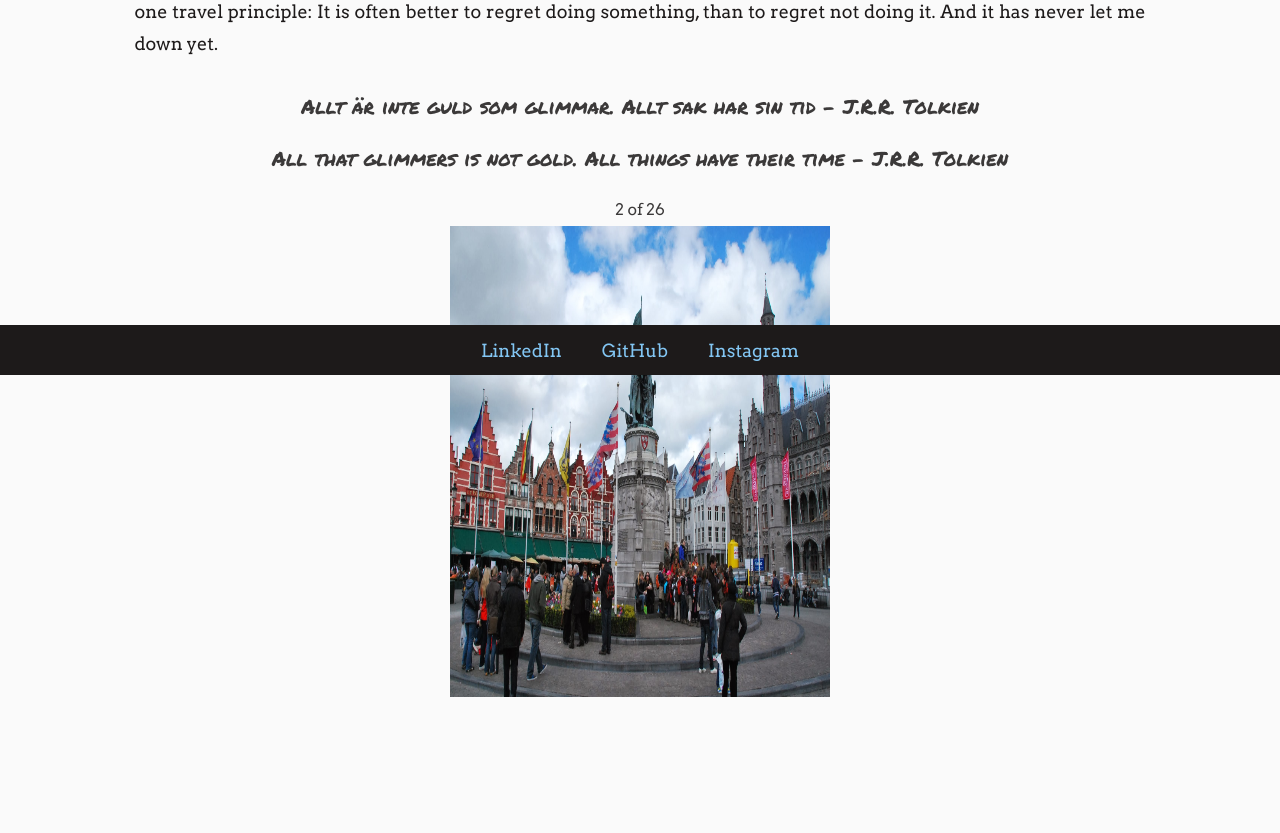
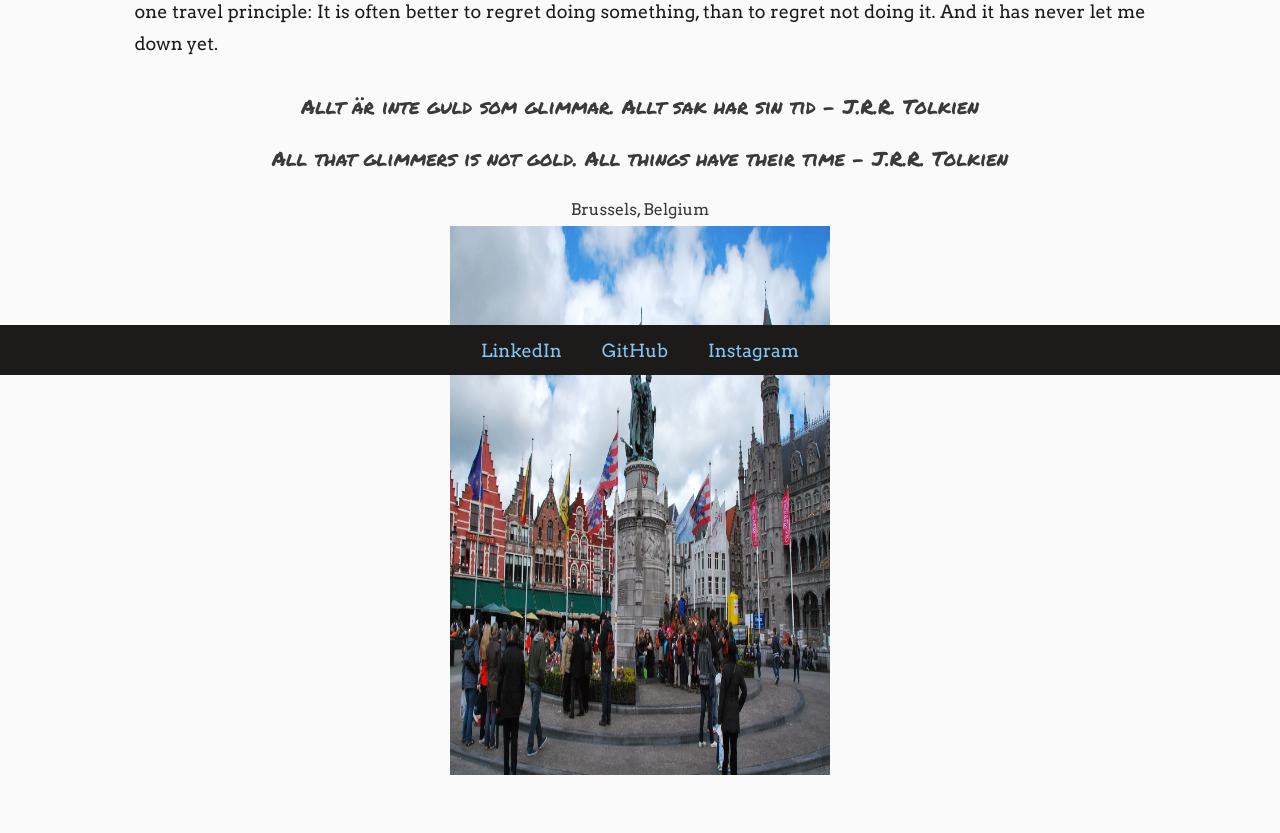
Before and after one commit to AneresArsenal/portfolio, a Node server app: page /personal in a window 1280 px wide. Shown: the part 425-1258 px from the top of the page. Before the commit the page ends 1122 px from the top, so only its background shows below. Run offline with Node 20, Linux system fonts and the light colour scheme.

Commit message:
Update image titles

```diff
--- a/website/public/stylesheets/main.css
+++ b/website/public/stylesheets/main.css
@@ -434,7 +434,7 @@ linkbar {
 
 img
 {
-height:60%;
+height:70%;
 width:30%;
 margin-bottom: 50px;
 }
--- a/website/views/pages/personal.pug
+++ b/website/views/pages/personal.pug
@@ -14,127 +14,127 @@ html
     p.quote All that glimmers is not gold. All things have their time - J.R.R. Tolkien
     <div class="travelSlides">
     <div class="mySlides">
-        <div class="numbertext">1 of 26</div>
+        <div class="numbertext">Buenos Aires, Argentina</div>
         <img src="webpage/argentina.jpg">
     </div>
 
     <div class="mySlides">
-        <div class="numbertext">2 of 26</div>
+        <div class="numbertext">Brussels, Belgium</div>
         <img src="webpage/belgium.JPG">
     </div>
 
     <div class="mySlides">
-        <div class="numbertext">3 of 26</div>
+        <div class="numbertext">Siam Reap, Cambodia</div>
         <img src="webpage/cambodia.jpg">
     </div>
 
     <div class="mySlides">
-        <div class="numbertext">4 of 26</div>
+        <div class="numbertext">Pemberton, Canada</div>
         <img src="webpage/canada.jpg">
     </div>
 
     <div class="mySlides">
-        <div class="numbertext">5 of 26</div>
+        <div class="numbertext">Santiago, Chile</div>
         <img src="webpage/chile.jpg">
     </div>
     <div class="mySlides">
-        <div class="numbertext">6 of 26</div>
+        <div class="numbertext">Guatape, Colombia</div>
         <img src="webpage/colombia.jpg">
     </div>
     <div class="mySlides">
-        <div class="numbertext">7 of 26</div>
+        <div class="numbertext">Parco Manuel Antonio, Costa Rica</div>
         <img src="webpage/costaRica.jpg">
     </div>
     <div class="mySlides">
-        <div class="numbertext">8 of 26</div>
+        <div class="numbertext">Praha, Czech Republic</div>
         <img src="webpage/czechRepublic.jpg">
     </div>
     <div class="mySlides">
-        <div class="numbertext">9 of 26</div>
+        <div class="numbertext">Frederiksborg Slot, Hillerød, Denmark</div>
         <img src="webpage/denmark.jpg">
     </div>
     <div class="mySlides">
-        <div class="numbertext">10 of 26</div>
+        <div class="numbertext">Nice, France</div>
         <img src="webpage/france.jpg">
     </div>
 
     <div class="mySlides">
-        <div class="numbertext">11 of 26</div>
+        <div class="numbertext">Athens, Greece</div>
         <img src="webpage/greece.JPG">
     </div>
 
     <div class="mySlides">
-        <div class="numbertext">12 of 26</div>
+        <div class="numbertext">Hong Kong</div>
         <img src="webpage/hongKong.jpg">
     </div>
 
     <div class="mySlides">
-        <div class="numbertext">13 of 26</div>
+        <div class="numbertext">Bali, Indonesia</div>
         <img src="webpage/indonesia.jpg">
     </div>
 
     <div class="mySlides">
-        <div class="numbertext">14 of 26</div>
+        <div class="numbertext">Venetia, Italy</div>
         <img src="webpage/italy.jpg">
     </div>
 
     <div class="mySlides">
-        <div class="numbertext">15 of 26</div>
+        <div class="numbertext">Kota Kinabalu, Malaysia</div>
         <img src="webpage/malaysia.jpg">
     </div>
 
     <div class="mySlides">
-        <div class="numbertext">16 of 26</div>
+        <div class="numbertext">Ciudad Mexico, Mexico</div>
         <img src="webpage/mexico.jpg">
     </div>
 
     <div class="mySlides">
-        <div class="numbertext">17 of 26</div>
+        <div class="numbertext">Monaco</div>
         <img src="webpage/monaco.jpg">
     </div>
 
     <div class="mySlides">
-        <div class="numbertext">18 of 26</div>
+        <div class="numbertext">Amsterdam, Netherlands</div>
         <img src="webpage/netherlands.JPG">
     </div>
 
     <div class="mySlides">
-        <div class="numbertext">19 of 26</div>
+        <div class="numbertext">Cusco, Peru</div>
         <img src="webpage/peru.jpg">
     </div>
 
     <div class="mySlides">
-        <div class="numbertext">20 of 26</div>
+        <div class="numbertext">Singapore</div>
         <img src="webpage/singapore.jpg">
     </div>
 
     <div class="mySlides">
-        <div class="numbertext">21 of 26</div>
+        <div class="numbertext">Barcelona, Spain</div>
         <img src="webpage/spain.JPG">
     </div>
 
     <div class="mySlides">
-        <div class="numbertext">22 of 26</div>
+        <div class="numbertext">Château de Chillon, Switzerland</div>
         <img src="webpage/switzerland.jpg">
     </div>
 
     <div class="mySlides">
-        <div class="numbertext">23 of 26</div>
+        <div class="numbertext">Chiang Mai, Thailand</div>
         <img src="webpage/Thailand.jpg">
     </div>
 
     <div class="mySlides">
-        <div class="numbertext">24 of 26</div>
+        <div class="numbertext">Edinburgh, UK</div>
         <img src="webpage/uk.jpg">
     </div>
 
     <div class="mySlides">
-        <div class="numbertext">25 of 26</div>
+        <div class="numbertext">Monteviedo, Uruguay</div>
         <img src="webpage/uruguay.jpg">
     </div>
 
     <div class="mySlides">
-        <div class="numbertext">26 of 26</div>
+        <div class="numbertext">Grand Canyon, Nevada, USA</div>
         <img src="webpage/usa.jpg">
     </div>
 </div>
```
